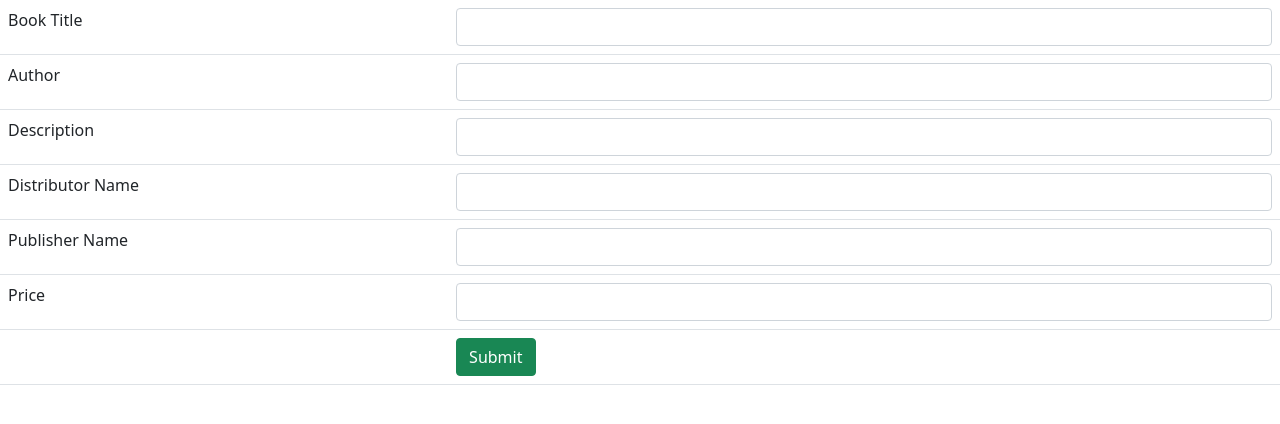
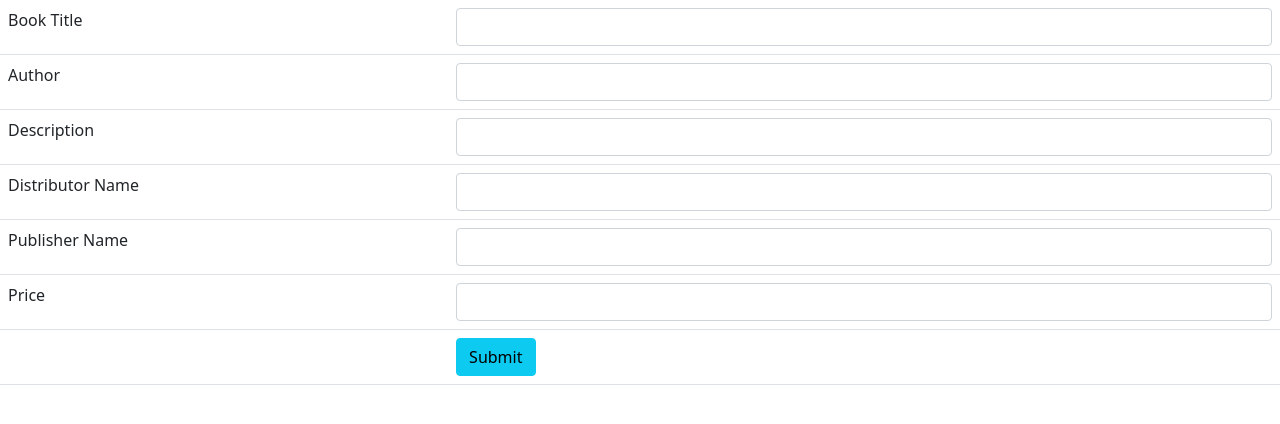
Before and after one commit to amalsony505/html, a plain HTML site: page book.html in a window 1280 px wide. Drawn offline with nearby package versions, Linux system fonts and the light colour scheme.

Commit message:
button info

```diff
--- a/book.html
+++ b/book.html
@@ -36,7 +36,7 @@
         </tr>
         <tr>
             <td></td>
-            <td><button class="btn btn-success">Submit</button></td>
+            <td><button class="btn btn-info">Submit</button></td>
         </tr>
     </table>
 </body>
```
